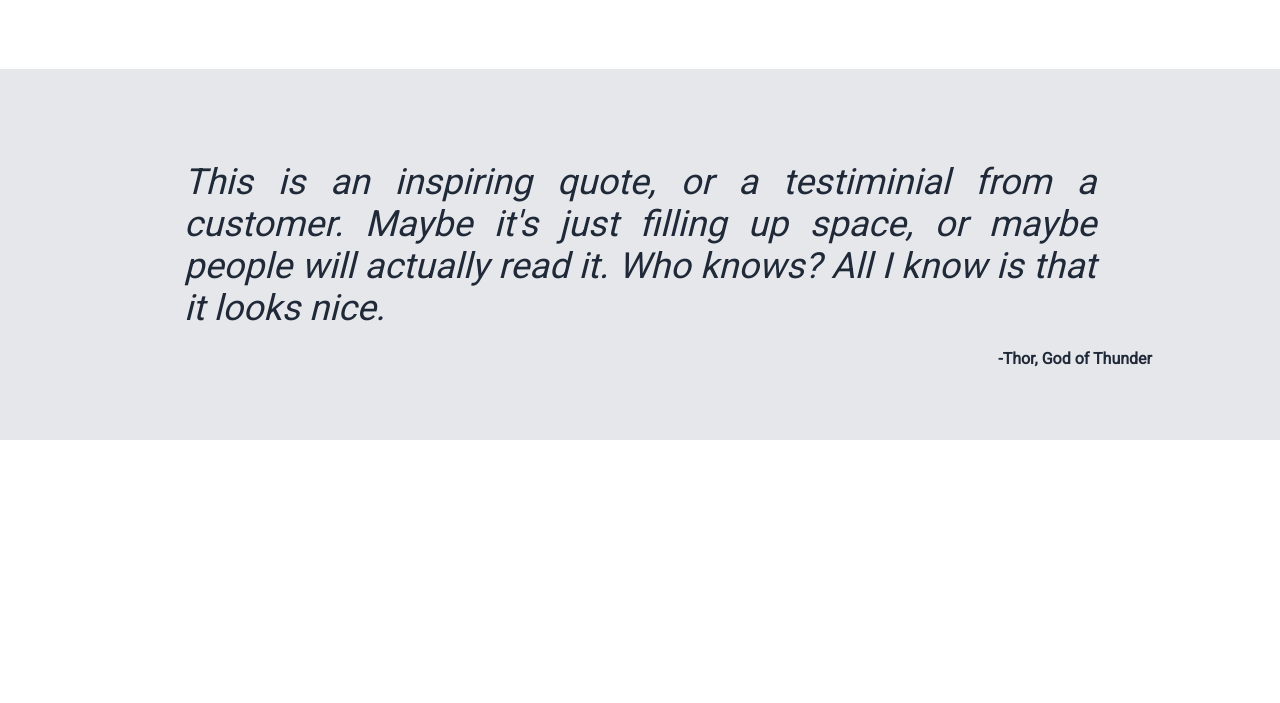
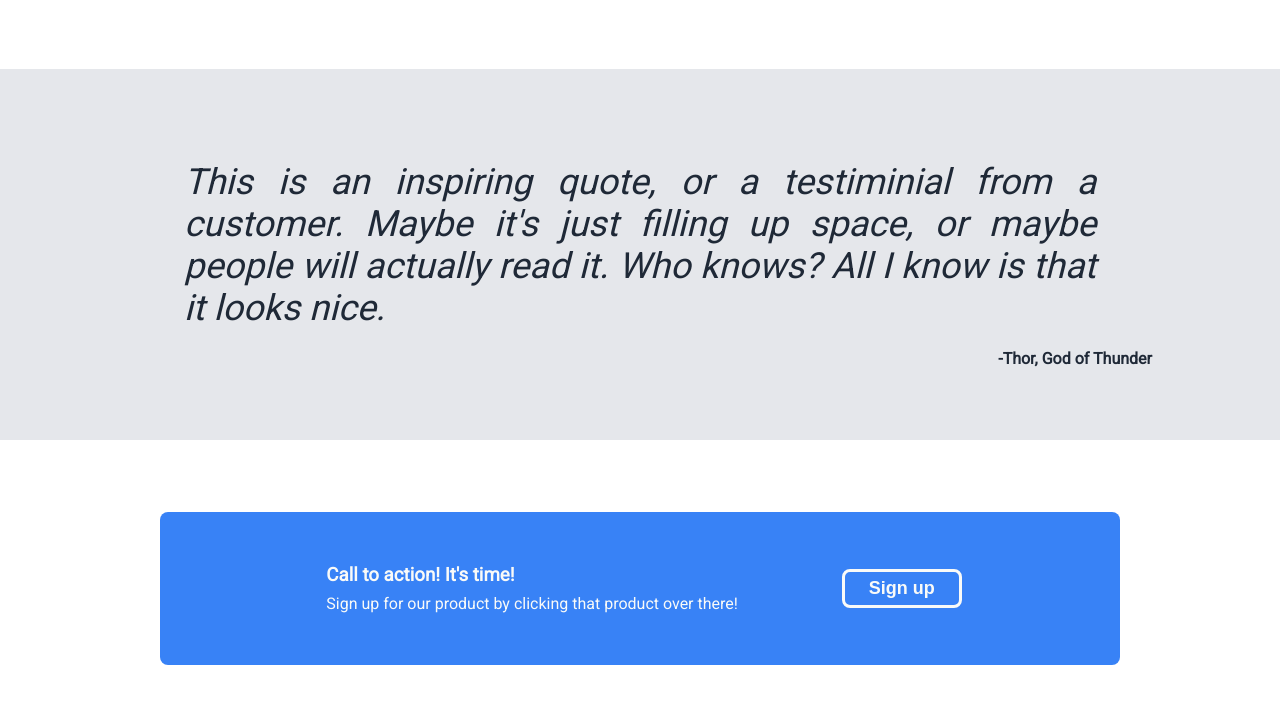
Before and after one commit to ASmith-eng/landingpage-training, a plain HTML site: page index.html in a window 1280 px wide. Shown: the part 789-1492 px from the top of the page. Before the commit the page ends 1265 px from the top, so only its background shows below. Drawn offline with Linux system fonts and the light colour scheme.

Commit message:
Add Sign-up section content + styling

```diff
--- a/index.html
+++ b/index.html
@@ -49,6 +49,15 @@
                 <blockquote>This is an inspiring quote, or a testiminial from a customer. Maybe it's just filling up space, or maybe people will actually read it. Who knows? All I know is that it looks nice.</blockquote>
                 <p>-Thor, God of Thunder</p>
             </section>
+            <section class="signup">
+                <div>
+                    <h3>Call to action! It's time!</h3>
+                    <p>Sign up for our product by clicking that product over there!</p>
+                </div>
+                <div>
+                    <button class="emphasisbtn">Sign up</button>
+                </div>
+            </section>
         </main>
     </body>
 </html>
--- a/styling.css
+++ b/styling.css
@@ -37,6 +37,10 @@ h2 {
     width: 100%;
     flex: 0 0 auto;
     margin: 36px 0 36px 0;
+}
+
+.signup p, h3 {
+    margin: 8px;
 }
 
 a {
@@ -93,6 +97,10 @@ header .secondtext {
     margin: 0;
 }
 
+.signup div {
+    padding: 20px 0;
+}
+
 .logo {
     font-size: 24px;
     color: #F9FAF8;
@@ -116,15 +124,32 @@ header .secondtext {
     text-align: center;
 }
 
-.cardcontainer {
-    color: #1F2937;
+.cardcontainer, .signup {
     display: -webkit-box;
     display: -webkit-flex;
     display: flex;
     flex-flow: row wrap;
+    gap: 5%;
+}
+
+.cardcontainer {
+    color: #1F2937;
     justify-content: center;
-    gap: 5%;
     text-align: center;
+    margin-bottom: 72px;
+}
+
+.signup {
+    color: #F9FAF8;
+    background-color: #3882F6;
+    justify-content: space-around;
+    align-items: center;
+    margin: auto;
+    width: 55%;
+    border-radius: 8px;
+    padding-top: 24px;
+    padding-bottom: 24px;
+    margin-top: 72px;
     margin-bottom: 72px;
 }
 
@@ -140,3 +165,8 @@ header .secondtext {
     padding-top: 72px;
     padding-bottom: 72px;
 }
+
+.emphasisbtn {
+    border: 3px solid #F9FAF8;
+    align-self: center;
+}
```
